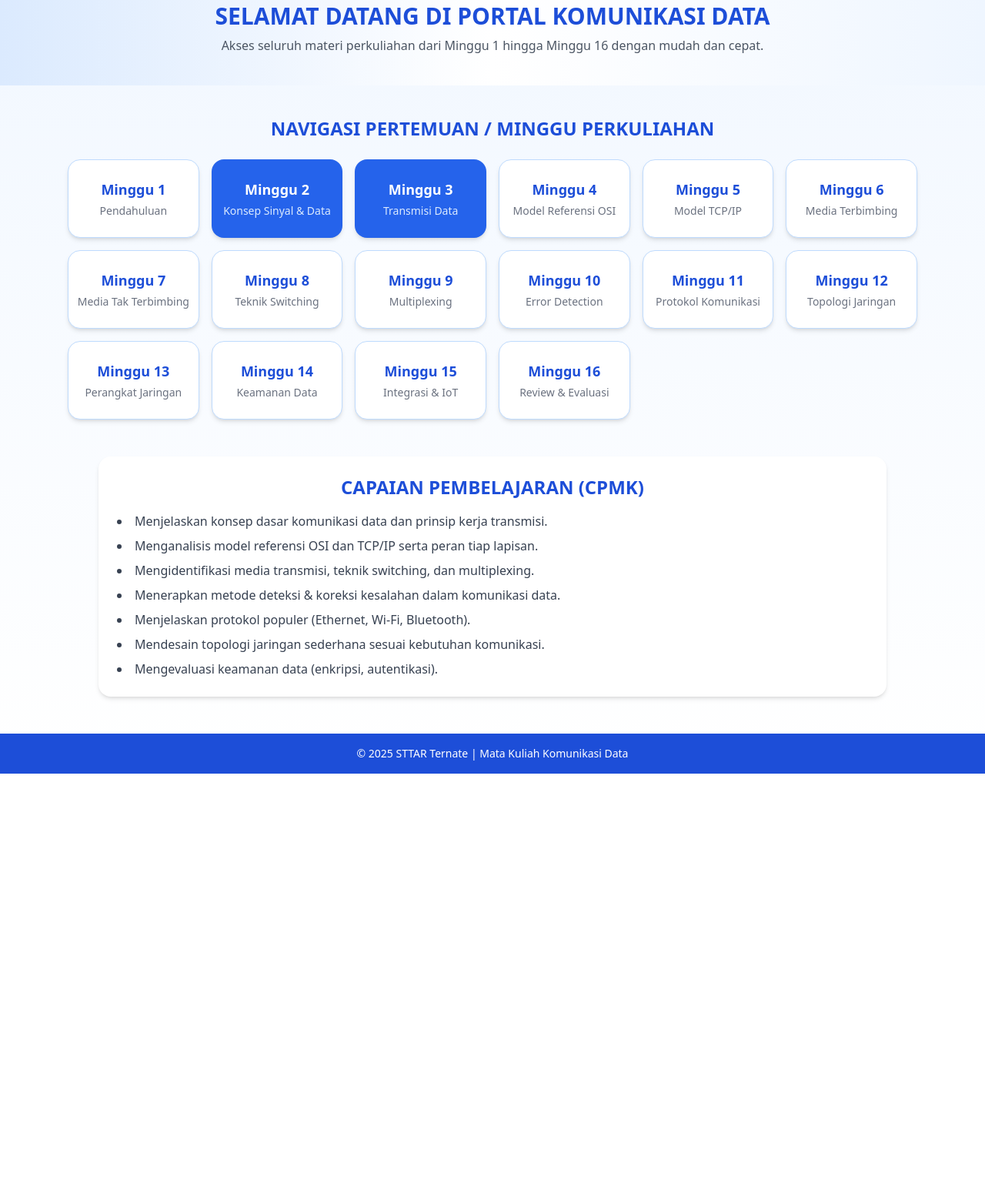
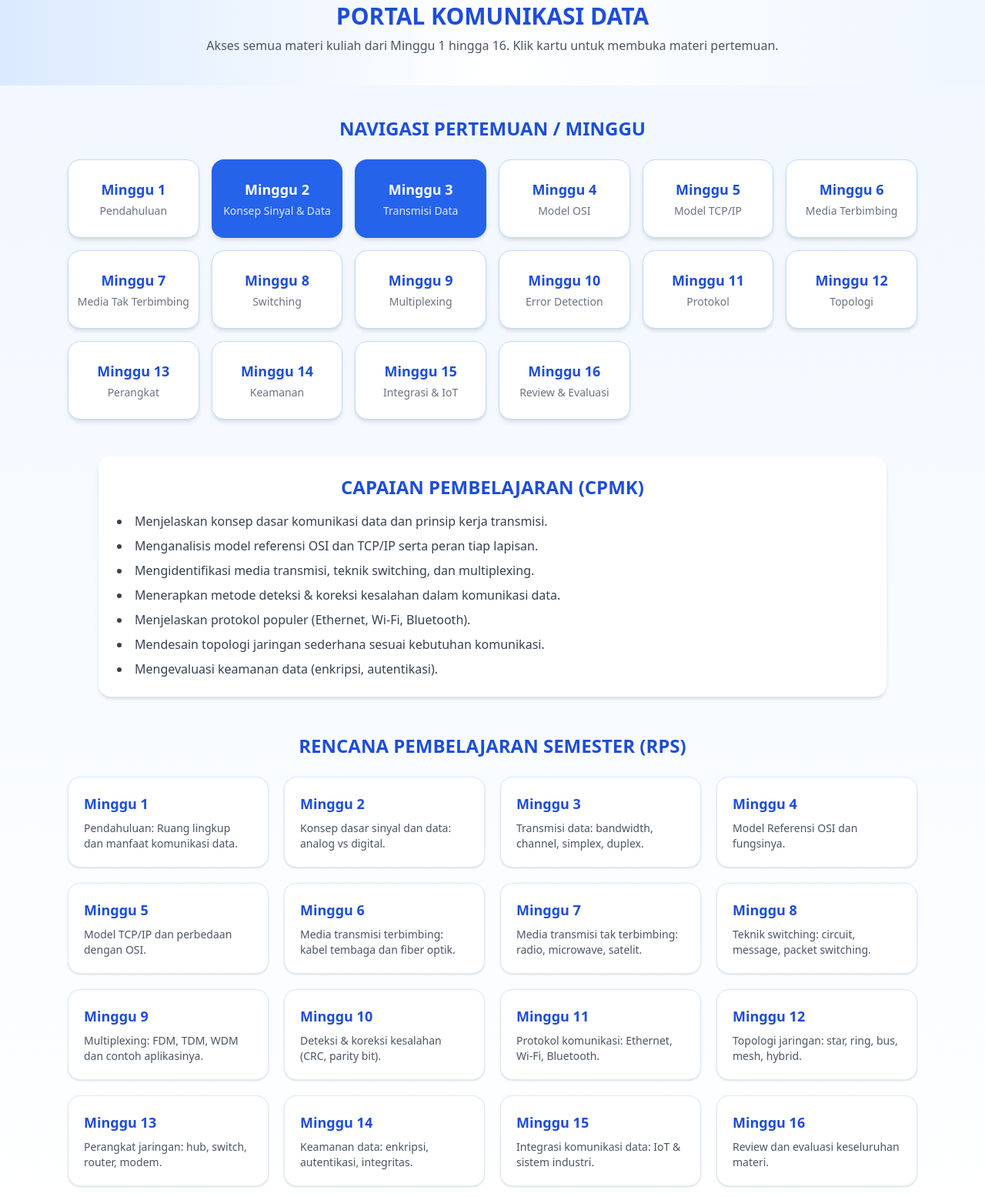
Before and after one commit to komdatSTTAR/komdat, a plain HTML site: page index.html in a window 1280 px wide. Shown: the part 205-1760 px from the top of the page at 77% size. Before the commit the page ends 1210 px from the top, so only its background shows below. Drawn offline with nearby package versions, Linux system fonts and the light colour scheme.

Commit message:
Update index.html

```diff
--- a/index.html
+++ b/index.html
@@ -23,79 +23,61 @@
 
   <!-- HERO -->
   <section class="text-center py-10 bg-gradient-to-r from-blue-100 via-white to-blue-50">
-    <h2 class="text-2xl md:text-3xl font-bold text-blue-700 uppercase">Selamat Datang di Portal Komunikasi Data</h2>
-    <p class="text-gray-600 mt-2 text-sm md:text-base">Akses seluruh materi perkuliahan dari Minggu 1 hingga Minggu 16 dengan mudah dan cepat.</p>
+    <h2 class="text-2xl md:text-3xl font-bold text-blue-700 uppercase">Portal Komunikasi Data</h2>
+    <p class="text-gray-600 mt-2 text-sm md:text-base">Akses semua materi kuliah dari Minggu 1 hingga 16. Klik kartu untuk membuka materi pertemuan.</p>
   </section>
 
-  <!-- NAVIGASI PERTEMUAN -->
+  <!-- NAVIGASI MINGGU -->
   <section class="max-w-6xl mx-auto my-10 px-6">
-    <h3 class="text-2xl font-bold text-blue-700 text-center mb-6 uppercase">Navigasi Pertemuan / Minggu Perkuliahan</h3>
-
+    <h3 class="text-2xl font-bold text-blue-700 text-center mb-6 uppercase">Navigasi Pertemuan / Minggu</h3>
     <div class="grid grid-cols-2 sm:grid-cols-3 md:grid-cols-4 lg:grid-cols-6 gap-4">
-      <!-- Loop tombol Minggu -->
-      <a href="minggu1.html" class="bg-white hover:bg-blue-50 border border-blue-200 shadow-md rounded-2xl py-6 flex flex-col items-center justify-center transition duration-200">
-        <span class="text-blue-700 font-bold text-lg">Minggu 1</span>
-        <span class="text-gray-500 text-sm mt-1">Pendahuluan</span>
+      <a href="minggu1.html" class="bg-white hover:bg-blue-50 border border-blue-200 shadow-md rounded-2xl py-6 flex flex-col items-center justify-center">
+        <span class="text-blue-700 font-bold text-lg">Minggu 1</span><span class="text-gray-500 text-sm mt-1">Pendahuluan</span>
       </a>
-      <a href="minggu2.html" class="bg-blue-600 hover:bg-blue-700 text-white shadow-md rounded-2xl py-6 flex flex-col items-center justify-center transition duration-200">
-        <span class="font-bold text-lg">Minggu 2</span>
-        <span class="text-blue-100 text-sm mt-1">Konsep Sinyal & Data</span>
+      <a href="minggu2.html" class="bg-blue-600 hover:bg-blue-700 text-white shadow-md rounded-2xl py-6 flex flex-col items-center justify-center">
+        <span class="font-bold text-lg">Minggu 2</span><span class="text-blue-100 text-sm mt-1">Konsep Sinyal & Data</span>
       </a>
-      <a href="minggu3.html" class="bg-blue-600 hover:bg-blue-700 text-white shadow-md rounded-2xl py-6 flex flex-col items-center justify-center transition duration-200">
-        <span class="font-bold text-lg">Minggu 3</span>
-        <span class="text-blue-100 text-sm mt-1">Transmisi Data</span>
+      <a href="minggu3.html" class="bg-blue-600 hover:bg-blue-700 text-white shadow-md rounded-2xl py-6 flex flex-col items-center justify-center">
+        <span class="font-bold text-lg">Minggu 3</span><span class="text-blue-100 text-sm mt-1">Transmisi Data</span>
       </a>
-      <a href="minggu4.html" class="bg-white hover:bg-blue-50 border border-blue-200 shadow-md rounded-2xl py-6 flex flex-col items-center justify-center transition duration-200">
-        <span class="text-blue-700 font-bold text-lg">Minggu 4</span>
-        <span class="text-gray-500 text-sm mt-1">Model Referensi OSI</span>
+      <a href="minggu4.html" class="bg-white hover:bg-blue-50 border border-blue-200 shadow-md rounded-2xl py-6 flex flex-col items-center justify-center">
+        <span class="text-blue-700 font-bold text-lg">Minggu 4</span><span class="text-gray-500 text-sm mt-1">Model OSI</span>
       </a>
-      <a href="minggu5.html" class="bg-white hover:bg-blue-50 border border-blue-200 shadow-md rounded-2xl py-6 flex flex-col items-center justify-center transition duration-200">
-        <span class="text-blue-700 font-bold text-lg">Minggu 5</span>
-        <span class="text-gray-500 text-sm mt-1">Model TCP/IP</span>
+      <a href="minggu5.html" class="bg-white hover:bg-blue-50 border border-blue-200 shadow-md rounded-2xl py-6 flex flex-col items-center justify-center">
+        <span class="text-blue-700 font-bold text-lg">Minggu 5</span><span class="text-gray-500 text-sm mt-1">Model TCP/IP</span>
       </a>
-      <a href="minggu6.html" class="bg-white hover:bg-blue-50 border border-blue-200 shadow-md rounded-2xl py-6 flex flex-col items-center justify-center transition duration-200">
-        <span class="text-blue-700 font-bold text-lg">Minggu 6</span>
-        <span class="text-gray-500 text-sm mt-1">Media Terbimbing</span>
+      <a href="minggu6.html" class="bg-white hover:bg-blue-50 border border-blue-200 shadow-md rounded-2xl py-6 flex flex-col items-center justify-center">
+        <span class="text-blue-700 font-bold text-lg">Minggu 6</span><span class="text-gray-500 text-sm mt-1">Media Terbimbing</span>
       </a>
-      <a href="minggu7.html" class="bg-white hover:bg-blue-50 border border-blue-200 shadow-md rounded-2xl py-6 flex flex-col items-center justify-center transition duration-200">
-        <span class="text-blue-700 font-bold text-lg">Minggu 7</span>
-        <span class="text-gray-500 text-sm mt-1">Media Tak Terbimbing</span>
+      <a href="minggu7.html" class="bg-white hover:bg-blue-50 border border-blue-200 shadow-md rounded-2xl py-6 flex flex-col items-center justify-center">
+        <span class="text-blue-700 font-bold text-lg">Minggu 7</span><span class="text-gray-500 text-sm mt-1">Media Tak Terbimbing</span>
       </a>
-      <a href="minggu8.html" class="bg-white hover:bg-blue-50 border border-blue-200 shadow-md rounded-2xl py-6 flex flex-col items-center justify-center transition duration-200">
-        <span class="text-blue-700 font-bold text-lg">Minggu 8</span>
-        <span class="text-gray-500 text-sm mt-1">Teknik Switching</span>
+      <a href="minggu8.html" class="bg-white hover:bg-blue-50 border border-blue-200 shadow-md rounded-2xl py-6 flex flex-col items-center justify-center">
+        <span class="text-blue-700 font-bold text-lg">Minggu 8</span><span class="text-gray-500 text-sm mt-1">Switching</span>
       </a>
-      <a href="minggu9.html" class="bg-white hover:bg-blue-50 border border-blue-200 shadow-md rounded-2xl py-6 flex flex-col items-center justify-center transition duration-200">
-        <span class="text-blue-700 font-bold text-lg">Minggu 9</span>
-        <span class="text-gray-500 text-sm mt-1">Multiplexing</span>
+      <a href="minggu9.html" class="bg-white hover:bg-blue-50 border border-blue-200 shadow-md rounded-2xl py-6 flex flex-col items-center justify-center">
+        <span class="text-blue-700 font-bold text-lg">Minggu 9</span><span class="text-gray-500 text-sm mt-1">Multiplexing</span>
       </a>
-      <a href="minggu10.html" class="bg-white hover:bg-blue-50 border border-blue-200 shadow-md rounded-2xl py-6 flex flex-col items-center justify-center transition duration-200">
-        <span class="text-blue-700 font-bold text-lg">Minggu 10</span>
-        <span class="text-gray-500 text-sm mt-1">Error Detection</span>
+      <a href="minggu10.html" class="bg-white hover:bg-blue-50 border border-blue-200 shadow-md rounded-2xl py-6 flex flex-col items-center justify-center">
+        <span class="text-blue-700 font-bold text-lg">Minggu 10</span><span class="text-gray-500 text-sm mt-1">Error Detection</span>
       </a>
-      <a href="minggu11.html" class="bg-white hover:bg-blue-50 border border-blue-200 shadow-md rounded-2xl py-6 flex flex-col items-center justify-center transition duration-200">
-        <span class="text-blue-700 font-bold text-lg">Minggu 11</span>
-        <span class="text-gray-500 text-sm mt-1">Protokol Komunikasi</span>
+      <a href="minggu11.html" class="bg-white hover:bg-blue-50 border border-blue-200 shadow-md rounded-2xl py-6 flex flex-col items-center justify-center">
+        <span class="text-blue-700 font-bold text-lg">Minggu 11</span><span class="text-gray-500 text-sm mt-1">Protokol</span>
       </a>
-      <a href="minggu12.html" class="bg-white hover:bg-blue-50 border border-blue-200 shadow-md rounded-2xl py-6 flex flex-col items-center justify-center transition duration-200">
-        <span class="text-blue-700 font-bold text-lg">Minggu 12</span>
-        <span class="text-gray-500 text-sm mt-1">Topologi Jaringan</span>
+      <a href="minggu12.html" class="bg-white hover:bg-blue-50 border border-blue-200 shadow-md rounded-2xl py-6 flex flex-col items-center justify-center">
+        <span class="text-blue-700 font-bold text-lg">Minggu 12</span><span class="text-gray-500 text-sm mt-1">Topologi</span>
       </a>
-      <a href="minggu13.html" class="bg-white hover:bg-blue-50 border border-blue-200 shadow-md rounded-2xl py-6 flex flex-col items-center justify-center transition duration-200">
-        <span class="text-blue-700 font-bold text-lg">Minggu 13</span>
-        <span class="text-gray-500 text-sm mt-1">Perangkat Jaringan</span>
+      <a href="minggu13.html" class="bg-white hover:bg-blue-50 border border-blue-200 shadow-md rounded-2xl py-6 flex flex-col items-center justify-center">
+        <span class="text-blue-700 font-bold text-lg">Minggu 13</span><span class="text-gray-500 text-sm mt-1">Perangkat</span>
       </a>
-      <a href="minggu14.html" class="bg-white hover:bg-blue-50 border border-blue-200 shadow-md rounded-2xl py-6 flex flex-col items-center justify-center transition duration-200">
-        <span class="text-blue-700 font-bold text-lg">Minggu 14</span>
-        <span class="text-gray-500 text-sm mt-1">Keamanan Data</span>
+      <a href="minggu14.html" class="bg-white hover:bg-blue-50 border border-blue-200 shadow-md rounded-2xl py-6 flex flex-col items-center justify-center">
+        <span class="text-blue-700 font-bold text-lg">Minggu 14</span><span class="text-gray-500 text-sm mt-1">Keamanan</span>
       </a>
-      <a href="minggu15.html" class="bg-white hover:bg-blue-50 border border-blue-200 shadow-md rounded-2xl py-6 flex flex-col items-center justify-center transition duration-200">
-        <span class="text-blue-700 font-bold text-lg">Minggu 15</span>
-        <span class="text-gray-500 text-sm mt-1">Integrasi & IoT</span>
+      <a href="minggu15.html" class="bg-white hover:bg-blue-50 border border-blue-200 shadow-md rounded-2xl py-6 flex flex-col items-center justify-center">
+        <span class="text-blue-700 font-bold text-lg">Minggu 15</span><span class="text-gray-500 text-sm mt-1">Integrasi & IoT</span>
       </a>
-      <a href="minggu16.html" class="bg-white hover:bg-blue-50 border border-blue-200 shadow-md rounded-2xl py-6 flex flex-col items-center justify-center transition duration-200">
-        <span class="text-blue-700 font-bold text-lg">Minggu 16</span>
-        <span class="text-gray-500 text-sm mt-1">Review & Evaluasi</span>
+      <a href="minggu16.html" class="bg-white hover:bg-blue-50 border border-blue-200 shadow-md rounded-2xl py-6 flex flex-col items-center justify-center">
+        <span class="text-blue-700 font-bold text-lg">Minggu 16</span><span class="text-gray-500 text-sm mt-1">Review & Evaluasi</span>
       </a>
     </div>
   </section>
@@ -114,6 +96,78 @@
     </ul>
   </section>
 
+  <!-- RPS CARD -->
+  <section class="max-w-6xl mx-auto my-12 px-6">
+    <h3 class="text-2xl font-bold text-blue-700 text-center mb-6 uppercase">Rencana Pembelajaran Semester (RPS)</h3>
+    <div class="grid grid-cols-1 sm:grid-cols-2 md:grid-cols-3 lg:grid-cols-4 gap-5">
+      <!-- Loop RPS card -->
+      <div class="bg-white p-5 rounded-2xl shadow hover:shadow-lg border border-blue-100 transition">
+        <h4 class="font-bold text-blue-700 text-lg">Minggu 1</h4>
+        <p class="text-gray-600 text-sm mt-2">Pendahuluan: Ruang lingkup dan manfaat komunikasi data.</p>
+      </div>
+      <div class="bg-white p-5 rounded-2xl shadow hover:shadow-lg border border-blue-100 transition">
+        <h4 class="font-bold text-blue-700 text-lg">Minggu 2</h4>
+        <p class="text-gray-600 text-sm mt-2">Konsep dasar sinyal dan data: analog vs digital.</p>
+      </div>
+      <div class="bg-white p-5 rounded-2xl shadow hover:shadow-lg border border-blue-100 transition">
+        <h4 class="font-bold text-blue-700 text-lg">Minggu 3</h4>
+        <p class="text-gray-600 text-sm mt-2">Transmisi data: bandwidth, channel, simplex, duplex.</p>
+      </div>
+      <div class="bg-white p-5 rounded-2xl shadow hover:shadow-lg border border-blue-100 transition">
+        <h4 class="font-bold text-blue-700 text-lg">Minggu 4</h4>
+        <p class="text-gray-600 text-sm mt-2">Model Referensi OSI dan fungsinya.</p>
+      </div>
+      <div class="bg-white p-5 rounded-2xl shadow hover:shadow-lg border border-blue-100 transition">
+        <h4 class="font-bold text-blue-700 text-lg">Minggu 5</h4>
+        <p class="text-gray-600 text-sm mt-2">Model TCP/IP dan perbedaan dengan OSI.</p>
+      </div>
+      <div class="bg-white p-5 rounded-2xl shadow hover:shadow-lg border border-blue-100 transition">
+        <h4 class="font-bold text-blue-700 text-lg">Minggu 6</h4>
+        <p class="text-gray-600 text-sm mt-2">Media transmisi terbimbing: kabel tembaga dan fiber optik.</p>
+      </div>
+      <div class="bg-white p-5 rounded-2xl shadow hover:shadow-lg border border-blue-100 transition">
+        <h4 class="font-bold text-blue-700 text-lg">Minggu 7</h4>
+        <p class="text-gray-600 text-sm mt-2">Media transmisi tak terbimbing: radio, microwave, satelit.</p>
+      </div>
+      <div class="bg-white p-5 rounded-2xl shadow hover:shadow-lg border border-blue-100 transition">
+        <h4 class="font-bold text-blue-700 text-lg">Minggu 8</h4>
+        <p class="text-gray-600 text-sm mt-2">Teknik switching: circuit, message, packet switching.</p>
+      </div>
+      <div class="bg-white p-5 rounded-2xl shadow hover:shadow-lg border border-blue-100 transition">
+        <h4 class="font-bold text-blue-700 text-lg">Minggu 9</h4>
+        <p class="text-gray-600 text-sm mt-2">Multiplexing: FDM, TDM, WDM dan contoh aplikasinya.</p>
+      </div>
+      <div class="bg-white p-5 rounded-2xl shadow hover:shadow-lg border border-blue-100 transition">
+        <h4 class="font-bold text-blue-700 text-lg">Minggu 10</h4>
+        <p class="text-gray-600 text-sm mt-2">Deteksi & koreksi kesalahan (CRC, parity bit).</p>
+      </div>
+      <div class="bg-white p-5 rounded-2xl shadow hover:shadow-lg border border-blue-100 transition">
+        <h4 class="font-bold text-blue-700 text-lg">Minggu 11</h4>
+        <p class="text-gray-600 text-sm mt-2">Protokol komunikasi: Ethernet, Wi-Fi, Bluetooth.</p>
+      </div>
+      <div class="bg-white p-5 rounded-2xl shadow hover:shadow-lg border border-blue-100 transition">
+        <h4 class="font-bold text-blue-700 text-lg">Minggu 12</h4>
+        <p class="text-gray-600 text-sm mt-2">Topologi jaringan: star, ring, bus, mesh, hybrid.</p>
+      </div>
+      <div class="bg-white p-5 rounded-2xl shadow hover:shadow-lg border border-blue-100 transition">
+        <h4 class="font-bold text-blue-700 text-lg">Minggu 13</h4>
+        <p class="text-gray-600 text-sm mt-2">Perangkat jaringan: hub, switch, router, modem.</p>
+      </div>
+      <div class="bg-white p-5 rounded-2xl shadow hover:shadow-lg border border-blue-100 transition">
+        <h4 class="font-bold text-blue-700 text-lg">Minggu 14</h4>
+        <p class="text-gray-600 text-sm mt-2">Keamanan data: enkripsi, autentikasi, integritas.</p>
+      </div>
+      <div class="bg-white p-5 rounded-2xl shadow hover:shadow-lg border border-blue-100 transition">
+        <h4 class="font-bold text-blue-700 text-lg">Minggu 15</h4>
+        <p class="text-gray-600 text-sm mt-2">Integrasi komunikasi data: IoT & sistem industri.</p>
+      </div>
+      <div class="bg-white p-5 rounded-2xl shadow hover:shadow-lg border border-blue-100 transition">
+        <h4 class="font-bold text-blue-700 text-lg">Minggu 16</h4>
+        <p class="text-gray-600 text-sm mt-2">Review dan evaluasi keseluruhan materi.</p>
+      </div>
+    </div>
+  </section>
+
   <!-- FOOTER -->
   <footer class="bg-blue-700 text-white text-center py-4 mt-10">
     <p class="text-sm">&copy; 2025 STTAR Ternate | Mata Kuliah Komunikasi Data</p>
```
